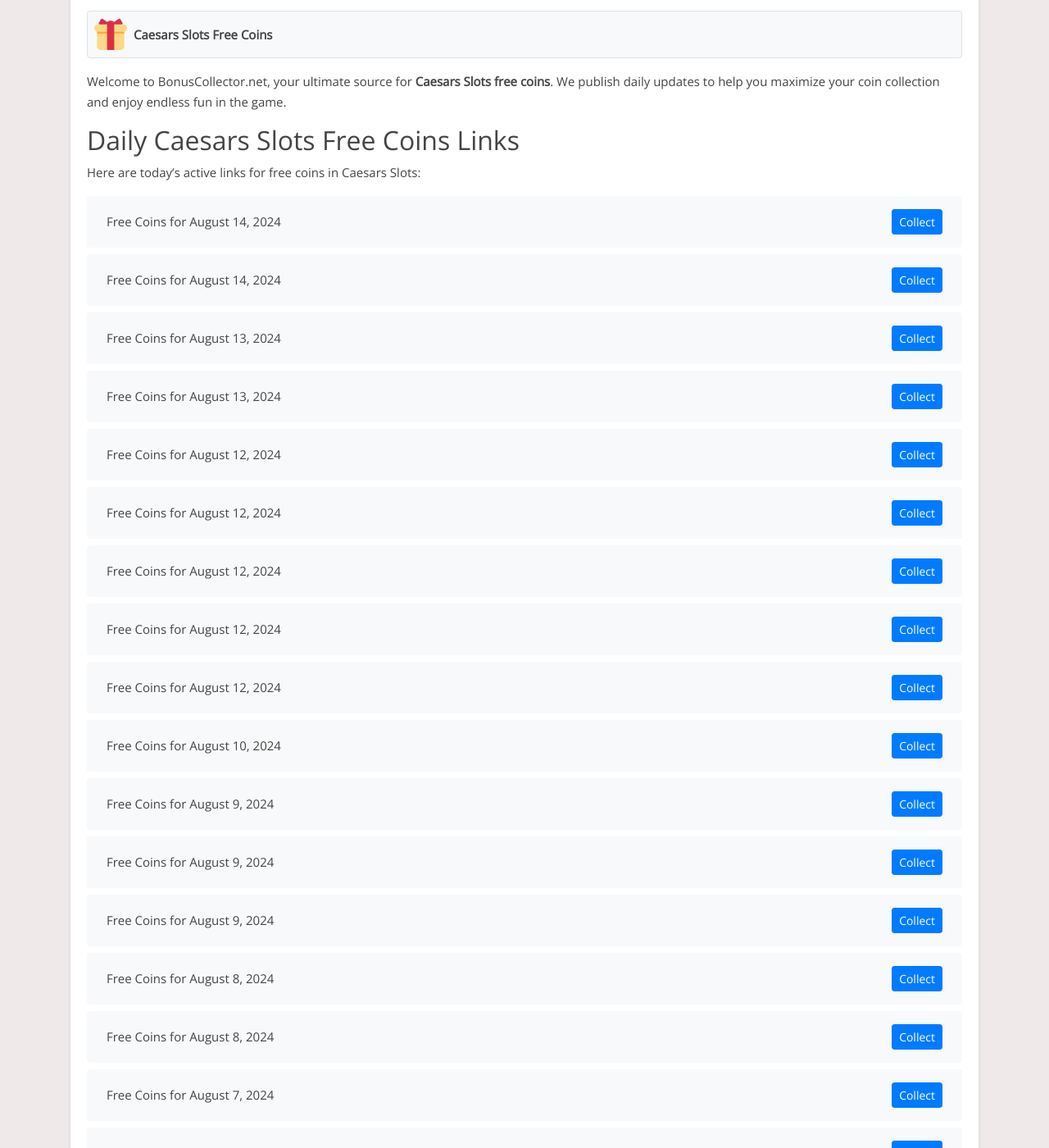
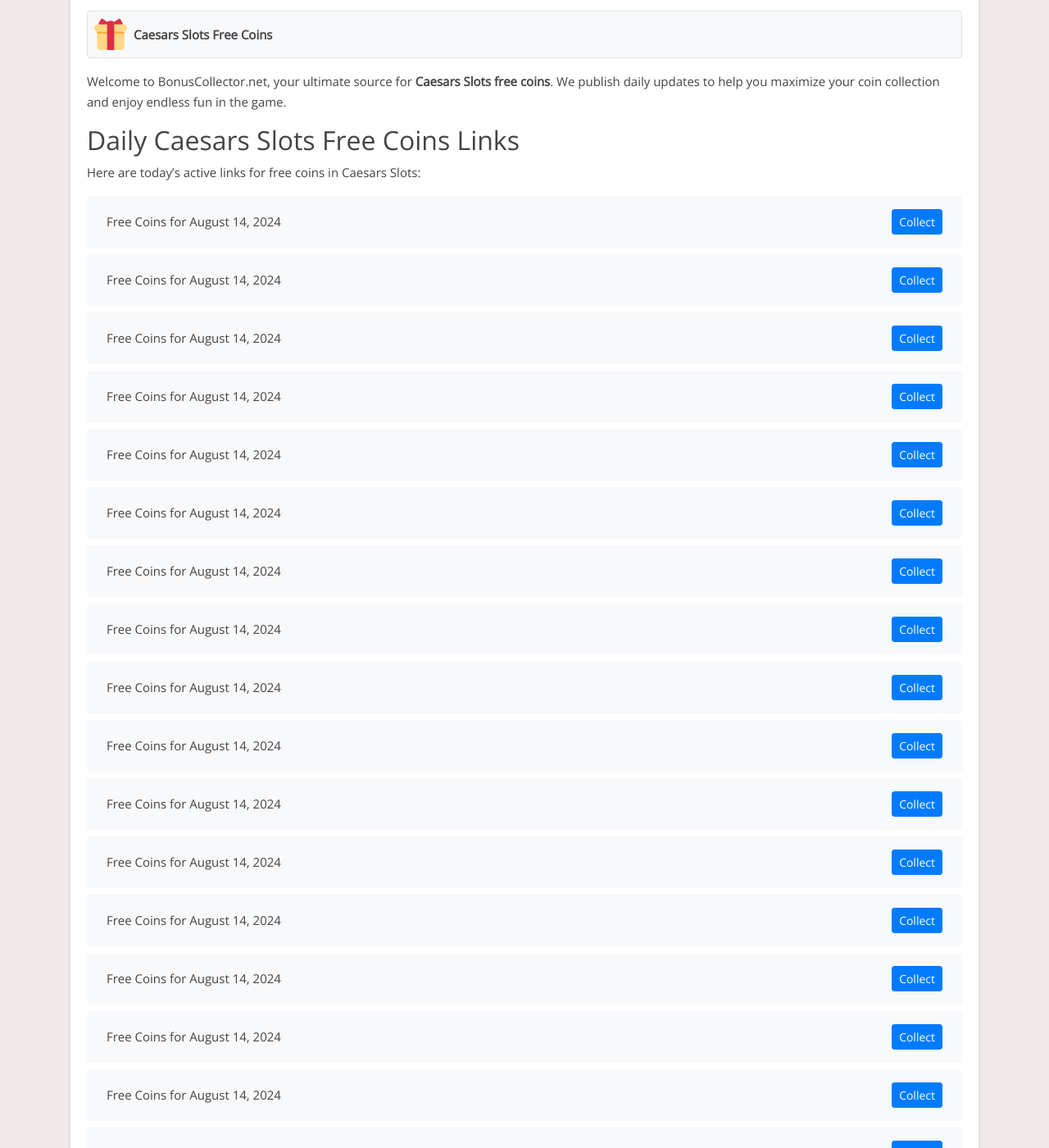
Before and after one commit to Prollad99/bs-net, a Jekyll site: the page built from _posts/2024-07-04-caesars-slots.md, in a window 1280 px wide and 1400 px high, scrolled down 237 px. Shown: the whole window at 82% size. Built offline with Jekyll 4.4.1, drawn with Linux system fonts in a browser that asks for light colours; nearby versions of some CDN libraries; comment, search, counter and statistics services are not loaded; some of the changed text lies outside the part shown.

Commit message:
Update caesars-slots reward links and last modified date

```diff
--- a/_data/include_files.yml
+++ b/_data/include_files.yml
@@ -26,7 +26,7 @@
   last_modified: 2024-08-14 04:36:16
 
 caesars-slots.html:
-  last_modified: 2024-08-14 03:12:23
+  last_modified: 2024-08-14 10:11:09
 
 jackpot-world.html:
   last_modified: 2024-08-13 13:14:28
--- a/_includes/caesars-slots.html
+++ b/_includes/caesars-slots.html
@@ -1,4 +1,72 @@
 <ul class="list-group mt-3 mb-4">
+  <li class="list-group-item d-flex justify-content-between align-items-center">
+    <span>Free Coins for August 14, 2024</span>
+    <a href="https://caesarsgames.playtika.com/redirector/?coupon_token=1_3_1723420806955_u7e8k3re" class="btn btn-primary btn-sm">Collect</a>
+  </li>
+  <li class="list-group-item d-flex justify-content-between align-items-center">
+    <span>Free Coins for August 14, 2024</span>
+    <a href="https://caesarsgames.playtika.com/redirector/?coupon_token=1_3_1723374004438_ie68pp4d" class="btn btn-primary btn-sm">Collect</a>
+  </li>
+  <li class="list-group-item d-flex justify-content-between align-items-center">
+    <span>Free Coins for August 14, 2024</span>
+    <a href="https://caesarsgames.playtika.com/redirector/?coupon_token=1_3_1723546803907_ij943yn0" class="btn btn-primary btn-sm">Collect</a>
+  </li>
+  <li class="list-group-item d-flex justify-content-between align-items-center">
+    <span>Free Coins for August 14, 2024</span>
+    <a href="https://caesarsgames.playtika.com/redirector/?coupon_token=1_3_1723460403584_urkomz4j" class="btn btn-primary btn-sm">Collect</a>
+  </li>
+  <li class="list-group-item d-flex justify-content-between align-items-center">
+    <span>Free Coins for August 14, 2024</span>
+    <a href="https://caesarsgames.playtika.com/redirector/?coupon_token=1_3_1723488261197_f89x8dz7" class="btn btn-primary btn-sm">Collect</a>
+  </li>
+  <li class="list-group-item d-flex justify-content-between align-items-center">
+    <span>Free Coins for August 14, 2024</span>
+    <a href="https://caesarsgames.playtika.com/redirector/?coupon_token=1_3_1723236677911_sp47gjg7" class="btn btn-primary btn-sm">Collect</a>
+  </li>
+  <li class="list-group-item d-flex justify-content-between align-items-center">
+    <span>Free Coins for August 14, 2024</span>
+    <a href="https://caesarsgames.playtika.com/redirector/?coupon_token=1_3_1723238139206_t40oxy82" class="btn btn-primary btn-sm">Collect</a>
+  </li>
+  <li class="list-group-item d-flex justify-content-between align-items-center">
+    <span>Free Coins for August 14, 2024</span>
+    <a href="https://caesarsgames.playtika.com/redirector/?coupon_token=1_3_1723369569247_sjnke3yo" class="btn btn-primary btn-sm">Collect</a>
+  </li>
+  <li class="list-group-item d-flex justify-content-between align-items-center">
+    <span>Free Coins for August 14, 2024</span>
+    <a href="https://caesarsgames.playtika.com/redirector/?coupon_token=1_3_1723237909068_i0de6j83" class="btn btn-primary btn-sm">Collect</a>
+  </li>
+  <li class="list-group-item d-flex justify-content-between align-items-center">
+    <span>Free Coins for August 14, 2024</span>
+    <a href="https://caesarsgames.playtika.com/redirector/?coupon_token=1_3_1723036911292_urkwe9eg" class="btn btn-primary btn-sm">Collect</a>
+  </li>
+  <li class="list-group-item d-flex justify-content-between align-items-center">
+    <span>Free Coins for August 14, 2024</span>
+    <a href="https://caesarsgames.playtika.com/redirector/?coupon_token=1_3_1723237727963_td0k58e3" class="btn btn-primary btn-sm">Collect</a>
+  </li>
+  <li class="list-group-item d-flex justify-content-between align-items-center">
+    <span>Free Coins for August 14, 2024</span>
+    <a href="https://caesarsgames.playtika.com/redirector/?coupon_token=1_3_1723235829639_hjn45eew" class="btn btn-primary btn-sm">Collect</a>
+  </li>
+  <li class="list-group-item d-flex justify-content-between align-items-center">
+    <span>Free Coins for August 14, 2024</span>
+    <a href="https://caesarsgames.playtika.com/redirector/?coupon_token=1_3_1723579637435_ad6780j3" class="btn btn-primary btn-sm">Collect</a>
+  </li>
+  <li class="list-group-item d-flex justify-content-between align-items-center">
+    <span>Free Coins for August 14, 2024</span>
+    <a href="https://caesarsgames.playtika.com/redirector/?coupon_token=1_3_1723238292561_bd6wk5n4" class="btn btn-primary btn-sm">Collect</a>
+  </li>
+  <li class="list-group-item d-flex justify-content-between align-items-center">
+    <span>Free Coins for August 14, 2024</span>
+    <a href="https://caesarsgames.playtika.com/redirector/?coupon_token=1_3_1723238515476_cnp7djx3" class="btn btn-primary btn-sm">Collect</a>
+  </li>
+  <li class="list-group-item d-flex justify-content-between align-items-center">
+    <span>Free Coins for August 14, 2024</span>
+    <a href="https://caesarsgames.playtika.com/redirector/?coupon_token=1_3_1723532840088_uj03j97d" class="btn btn-primary btn-sm">Collect</a>
+  </li>
+  <li class="list-group-item d-flex justify-content-between align-items-center">
+    <span>Free Coins for August 14, 2024</span>
+    <a href="https://caesarsgames.playtika.com/redirector/?coupon_token=1_3_1723555689298_f9njp8gr" class="btn btn-primary btn-sm">Collect</a>
+  </li>
   <li class="list-group-item d-flex justify-content-between align-items-center">
     <span>Free Coins for August 14, 2024</span>
     <a href="https://d10x.co/CaesarsSlots/HI3Jb" class="btn btn-primary btn-sm">Collect</a>
@@ -331,72 +399,4 @@
     <span>Free Coins for Invalid Date</span>
     <a href="https://caesarsgames.playtika.com/redirector/?coupon_token=1_3_1721286932115_ujgmwke5" class="btn btn-primary btn-sm">Collect</a>
   </li>
-  <li class="list-group-item d-flex justify-content-between align-items-center">
-    <span>Free Coins for Invalid Date</span>
-    <a href="https://caesarsgames.playtika.com/redirector/?coupon_token=1_3_1721237691649_hjol02jz" class="btn btn-primary btn-sm">Collect</a>
-  </li>
-  <li class="list-group-item d-flex justify-content-between align-items-center">
-    <span>Free Coins for Invalid Date</span>
-    <a href="https://caesarsgames.playtika.com/redirector/?coupon_token=1_3_1721212463964_s0pmkkoo" class="btn btn-primary btn-sm">Collect</a>
-  </li>
-  <li class="list-group-item d-flex justify-content-between align-items-center">
-    <span>Free Coins for Invalid Date</span>
-    <a href="https://caesarsgames.playtika.com/redirector/?coupon_token=1_3_1721242840148_f4m0nkw3" class="btn btn-primary btn-sm">Collect</a>
-  </li>
-  <li class="list-group-item d-flex justify-content-between align-items-center">
-    <span>Free Coins for Invalid Date</span>
-    <a href="https://d10x.co/CaesarsSlots/JJr5w" class="btn btn-primary btn-sm">Collect</a>
-  </li>
-  <li class="list-group-item d-flex justify-content-between align-items-center">
-    <span>Free Coins for Invalid Date</span>
-    <a href="https://d10x.co/CaesarsSlots/TPhr5" class="btn btn-primary btn-sm">Collect</a>
-  </li>
-  <li class="list-group-item d-flex justify-content-between align-items-center">
-    <span>Free Coins for Invalid Date</span>
-    <a href="https://d10x.co/CaesarsSlots/xBttw" class="btn btn-primary btn-sm">Collect</a>
-  </li>
-  <li class="list-group-item d-flex justify-content-between align-items-center">
-    <span>Free Coins for Invalid Date</span>
-    <a href="https://d10x.co/CaesarsSlots/obDtx" class="btn btn-primary btn-sm">Collect</a>
-  </li>
-  <li class="list-group-item d-flex justify-content-between align-items-center">
-    <span>Free Coins for Invalid Date</span>
-    <a href="https://d10x.co/CaesarsSlots/LnI8K" class="btn btn-primary btn-sm">Collect</a>
-  </li>
-  <li class="list-group-item d-flex justify-content-between align-items-center">
-    <span>Free Coins for Invalid Date</span>
-    <a href="https://d10x.co/CaesarsSlots/dXU7O" class="btn btn-primary btn-sm">Collect</a>
-  </li>
-  <li class="list-group-item d-flex justify-content-between align-items-center">
-    <span>Free Coins for Invalid Date</span>
-    <a href="https://d10x.co/CaesarsSlots/PJgHt" class="btn btn-primary btn-sm">Collect</a>
-  </li>
-  <li class="list-group-item d-flex justify-content-between align-items-center">
-    <span>Free Coins for Invalid Date</span>
-    <a href="https://d10x.co/CaesarsSlots/46ot8" class="btn btn-primary btn-sm">Collect</a>
-  </li>
-  <li class="list-group-item d-flex justify-content-between align-items-center">
-    <span>Free Coins for Invalid Date</span>
-    <a href="https://d10x.co/CaesarsSlots/9Szpa" class="btn btn-primary btn-sm">Collect</a>
-  </li>
-  <li class="list-group-item d-flex justify-content-between align-items-center">
-    <span>Free Coins for Invalid Date</span>
-    <a href="https://d10x.co/CaesarsSlots/bZbjc" class="btn btn-primary btn-sm">Collect</a>
-  </li>
-  <li class="list-group-item d-flex justify-content-between align-items-center">
-    <span>Free Coins for Invalid Date</span>
-    <a href="https://d10x.co/CaesarsSlots/akDZR" class="btn btn-primary btn-sm">Collect</a>
-  </li>
-  <li class="list-group-item d-flex justify-content-between align-items-center">
-    <span>Free Coins for Invalid Date</span>
-    <a href="https://d10x.co/CaesarsSlots/kz0Fc" class="btn btn-primary btn-sm">Collect</a>
-  </li>
-  <li class="list-group-item d-flex justify-content-between align-items-center">
-    <span>Free Coins for Invalid Date</span>
-    <a href="https://d10x.co/CaesarsSlots/eQ6J9" class="btn btn-primary btn-sm">Collect</a>
-  </li>
-  <li class="list-group-item d-flex justify-content-between align-items-center">
-    <span>Free Coins for Invalid Date</span>
-    <a href="https://d10x.co/CaesarsSlots/ECFaj" class="btn btn-primary btn-sm">Collect</a>
-  </li>
 </ul>
```
Also changed, not shown: links-json/caesars-slots.json (+68 -51 lines).
